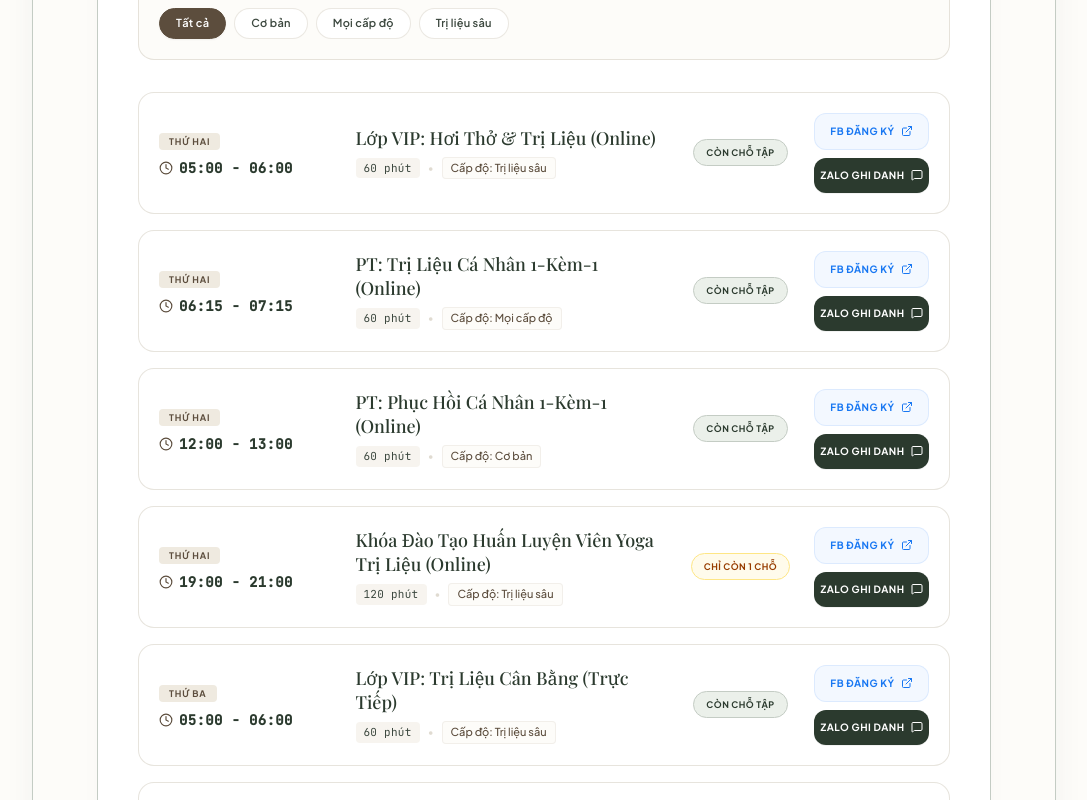
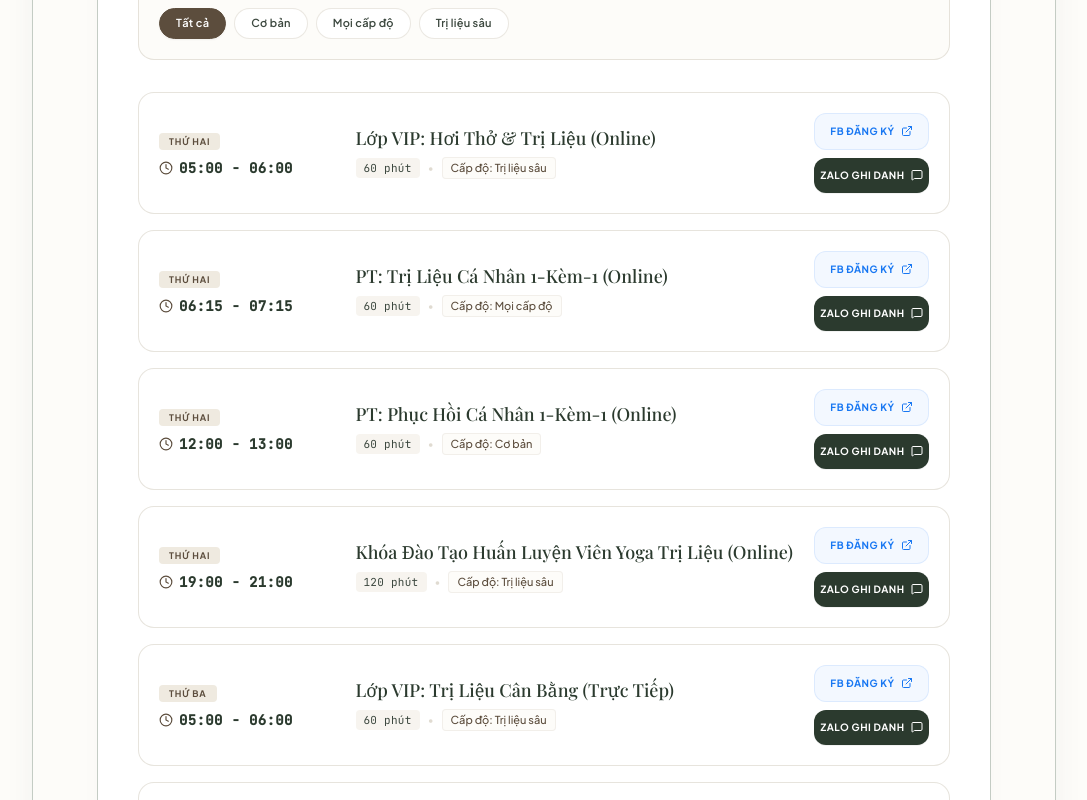
Before and after one commit to namt-fptu/Yoga-Instructor-Portfolio, a React (Vite) app: page / in a window 1280 px wide. Shown: the part 7580-8380 px from the top of the page, without its empty margins (96-1183 px from the left). Built offline with nearby package versions, Linux system fonts and the light colour scheme; a web font is replaced by a local one.

Commit message:
style: remove status indicators from class schedule grid

```diff
--- a/src/components/ClassSchedule.tsx
+++ b/src/components/ClassSchedule.tsx
@@ -145,22 +145,6 @@ export default function ClassSchedule() {
             </motion.div>
           ) : (
             filteredSchedules.map((sch) => {
-              // Status Badge styles
-              let statusBg = '';
-              let statusText = '';
-              const isFull = sch.status === 'Góc thiền đầy';
-
-              if (sch.status === 'Còn chỗ') {
-                statusBg = 'bg-art-green-light text-art-green border border-art-border-light';
-                statusText = 'Còn chỗ tập';
-              } else if (sch.status === 'Chỉ còn 1 chỗ') {
-                statusBg = 'bg-amber-50 text-amber-800 border border-amber-200';
-                statusText = 'Chỉ còn 1 chỗ';
-              } else {
-                statusBg = 'bg-gray-100 text-gray-500 border border-gray-200';
-                statusText = 'Lớp đã đầy';
-              }
-
               return (
                 <motion.div
                   key={sch.id}
@@ -174,7 +158,7 @@ export default function ClassSchedule() {
                   {/* Subtle highlight bar on active hover on the left border */}
                   <div className="absolute left-0 top-0 bottom-0 w-1.5 bg-art-green opacity-0 group-hover:opacity-100 transition-opacity duration-300 pointer-events-none" />
 
-                  {/* Left segment: Day, Time & Mobile Status Header */}
+                  {/* Left segment: Day, Time & Mobile Header */}
                   <div className="md:col-span-3 flex md:flex-col items-center md:items-start justify-between md:justify-center gap-2 pb-2.5 md:pb-0 border-b border-art-divider/40 md:border-b-0">
                     <div className="space-y-1">
                       <span className="inline-block px-2.5 py-0.5 bg-art-taupe-bg text-art-taupe text-[9px] uppercase tracking-widest font-bold rounded">
@@ -185,16 +169,10 @@ export default function ClassSchedule() {
                         <span className="font-mono tracking-wide">{sch.time}</span>
                       </div>
                     </div>
-                    {/* Status on Mobile aligns beautifully on the right */}
-                    <div className="md:hidden">
-                      <span className={`inline-block px-2.5 py-1 rounded-full text-[9px] font-bold uppercase tracking-wider ${statusBg}`}>
-                        {statusText}
-                      </span>
-                    </div>
                   </div>
 
                   {/* Center segment: Class Info */}
-                  <div className="md:col-span-5 lg:col-span-5 space-y-1.5 py-1 md:py-0">
+                  <div className="md:col-span-7 lg:col-span-7 space-y-1.5 py-1 md:py-0">
                     <h4 className="text-base sm:text-lg font-serif font-medium text-art-green leading-snug group-hover:text-art-taupe transition-colors">
                       {sch.className}
                     </h4>
@@ -203,13 +181,6 @@ export default function ClassSchedule() {
                       <span className="text-art-divider/80">•</span>
                       <span className="bg-art-cream px-2 py-0.5 rounded border border-art-divider/30 text-art-taupe font-medium">Cấp độ: {sch.level}</span>
                     </div>
-                  </div>
-
-                  {/* Status Indicator (Shown on Desktop, hidden on Mobile) */}
-                  <div className="hidden md:flex md:col-span-2 lg:col-span-2 items-center justify-center">
-                    <span className={`inline-block px-3 py-1.5 rounded-full text-[9px] font-bold uppercase tracking-wider text-center ${statusBg}`}>
-                      {statusText}
-                    </span>
                   </div>
 
                   {/* Right segment: Contact CTAs, side-by-side on mobile, stacked on desktop */}
@@ -225,7 +196,7 @@ export default function ClassSchedule() {
                       onClick={() => handleContactAction('Zalo', sch.className)}
                       className="flex-1 md:w-full text-center bg-art-green hover:bg-art-green-hover text-white py-2.5 rounded-xl text-[10px] font-bold uppercase tracking-wider transition-all duration-200 flex items-center justify-center gap-1.5 cursor-pointer active:scale-98 shadow-2xs hover:shadow-xs"
                     >
-                      <span>{isFull ? 'Zalo Chờ Lớp' : 'Zalo Ghi Danh'}</span>
+                      <span>Zalo Ghi Danh</span>
                       <MessageSquare className="w-3 h-3" />
                     </button>
                   </div>
```
